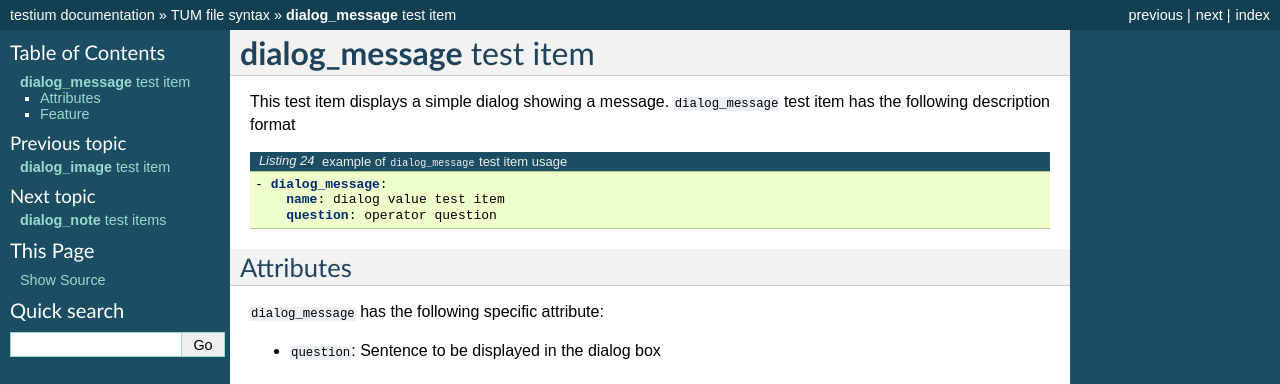
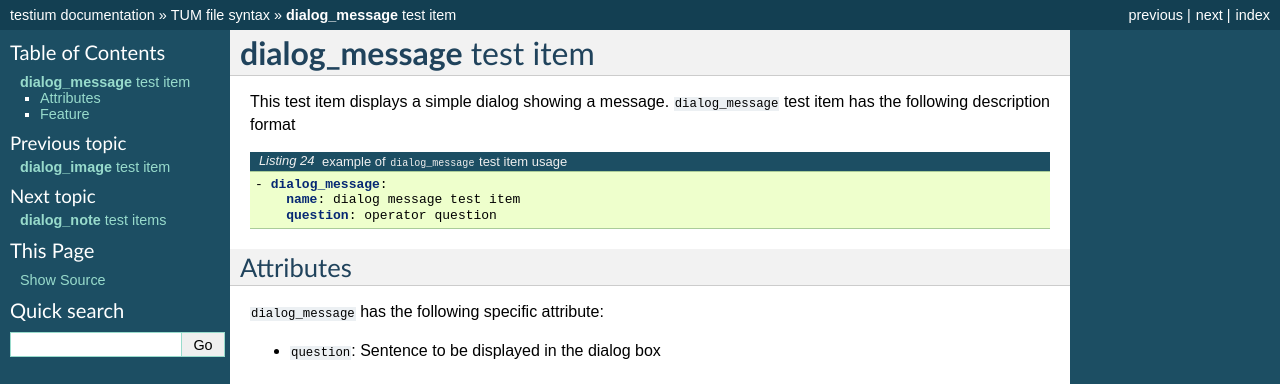
Before and after one commit to testium-HIL/testium, a Sphinx documentation site: the page built from doc/manual/sphinx/source/test_items/dialog_message_test_item.rst, in a window 1280 px wide. Shown: the top 384 px of the page. Built offline with Sphinx 7.4.7, drawn with Linux system fonts in a browser that asks for light colours.

Commit message:
doc: fix the dialog_message/note/question example name copy-paste (was 'dialog value test item')

```diff
--- a/doc/manual/sphinx/source/test_items/dialog_message_test_item.rst
+++ b/doc/manual/sphinx/source/test_items/dialog_message_test_item.rst
@@ -8,7 +8,7 @@ This test item displays a simple dialog showing a message.
     :caption: example of ``dialog_message`` test item usage
 
     - dialog_message:
-        name: dialog value test item
+        name: dialog message test item
         question: operator question
 
 Attributes
--- a/doc/manual/sphinx/source/test_items/dialog_note_test_item.rst
+++ b/doc/manual/sphinx/source/test_items/dialog_note_test_item.rst
@@ -9,7 +9,7 @@ This test item displays a simple dialog that lets the operator enter text, and p
     :caption: example of ``dialog_note`` test item usage
 
     - dialog_note:
-        name: dialog value test item
+        name: dialog note test item
         question: operator question
 
 Attributes
--- a/doc/manual/sphinx/source/test_items/dialog_question_test_item.rst
+++ b/doc/manual/sphinx/source/test_items/dialog_question_test_item.rst
@@ -10,7 +10,7 @@ determines the test result.
     :caption: example of ``dialog_question`` test item usage
 
     - dialog_question:
-        name: dialog value test item
+        name: dialog question test item
         question: operator question
 
 Attributes
```
